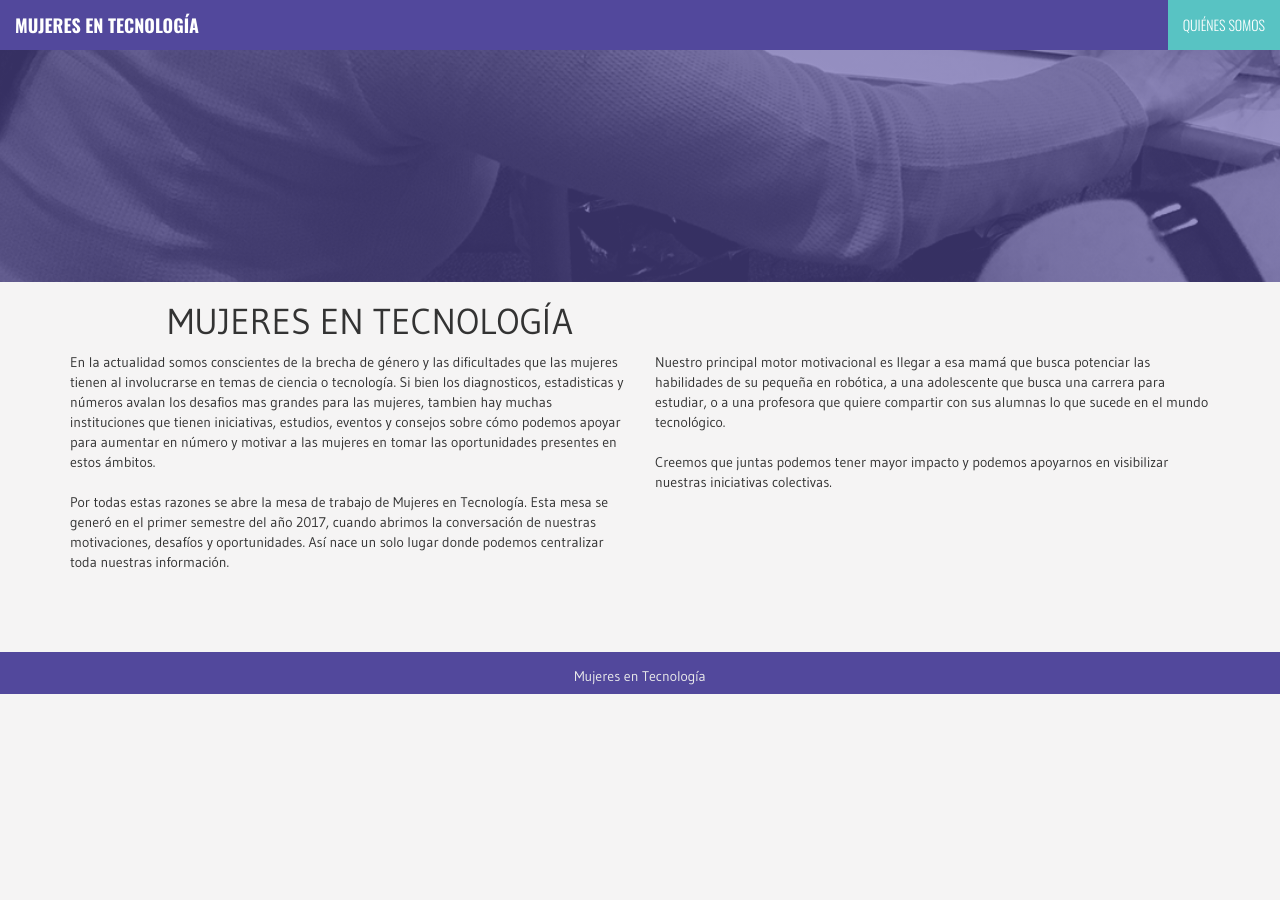
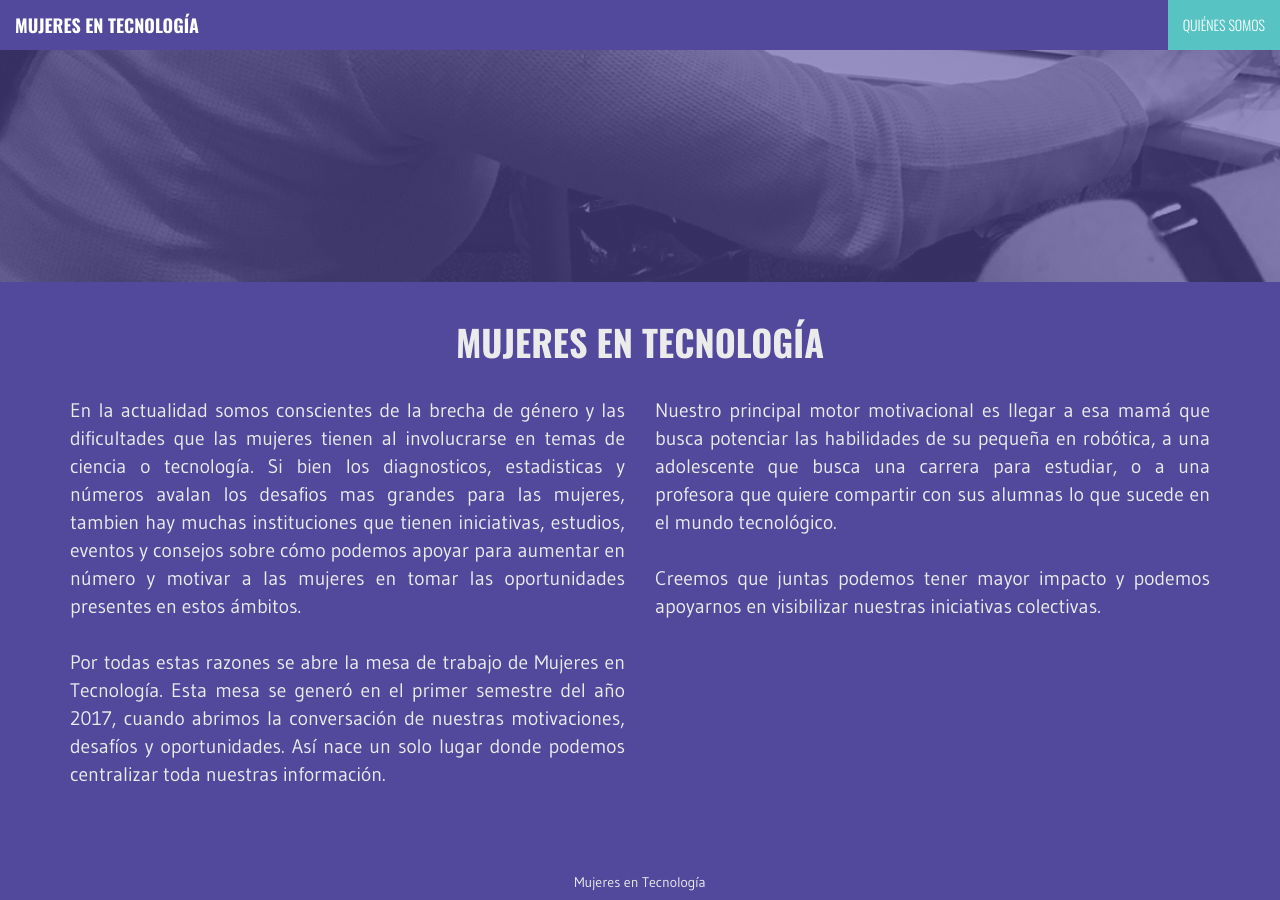
Before and after one commit to mujeresentecnologia/portal, a Jekyll site: the page built from about.md, in a window 1280 px wide and 900 px high, scrolled down 618 px. Built offline with Jekyll 4.4.1, drawn with Linux system fonts in a browser that asks for light colours; before the commit the page ends 1312 px from its top, so only the background shows below that.

Commit message:
[#29] Apply CSS description section in about page

```diff
--- a/_layouts/about.html
+++ b/_layouts/about.html
@@ -3,18 +3,18 @@
 
 <head>
   {% include head.html %}
+  <link rel="stylesheet" href="assets/css/about.css">
 </head>
 
 <body>
   {% include navbar.html %}
   {% include banner.html %}
+  <section class="dark">
     <div class="container">
       <div class="row">
         <div class="col-xs-10 col-md-10 col-xs-offset-1 col-md-offset-1">
           <h1 id="description_title">
-          <span>
             {{ site.data.static_content[page.layout]["description"]["title"] | strip }}
-          </span>
           </h1>
         </div>
       </div>
@@ -27,6 +27,7 @@
           </div>
       </div>
     </div>
+  </section>
   {% include footer.html %}
 </body>
 
--- a/assets/css/about.css
+++ b/assets/css/about.css
@@ -0,0 +1,18 @@
+h1 {
+  font-family: 'Oswald', sans-serif;
+  font-weight: 700;
+  margin-bottom: 1em;
+  text-align: center;
+}
+
+.dark {
+  background-color: #52489C;
+  color: var(--second-text-color);
+  font-family: 'Gudea', sans-serif;
+  padding: 1em 0 3em 0;
+  font-size: 1.4em;
+}
+
+.dark p {
+  text-align: justify;
+}
--- a/assets/css/home.css
+++ b/assets/css/home.css
@@ -3,7 +3,7 @@ h1 {
   font-weight: 300;
   margin-bottom: 1em;
   text-align: center;
-  color: var(--title-color);
+  color: var(--title-color-dark);
 }
 
 h1 span {
@@ -12,7 +12,8 @@ h1 span {
 
 .met_logos {
 	margin-top: 2em;
-	text-align: center;
+  text-align: center;
+  padding-bottom: 5em;
 }
 
 .met_logos div {
--- a/assets/css/main.css
+++ b/assets/css/main.css
@@ -7,7 +7,8 @@
 
   --menu-color-lines: #FFFFFF; /*Lineas hamburguesa*/
   --links-color: #FFFFFF; /*Links del menu*/
-  --title-color: #52489C; /*Titulo pagina*/
+  --title-color-dark: #52489C; /*Titulo pagina oscuro*/
+  --title-color-light: #FFFFFF; /*Titulo pagina claro*/
   --text-color: #2F2F2F; /*Parrafo*/
   --second-text-color: #EBEBEB; /*Letra footer*/
   --warning-link-text: #FFB6C1; /**/
@@ -19,7 +20,7 @@ html {
 }
 
 body {
-   margin:0 0 8em 0;
+   margin:0 0 3em 0;
    height:100%;
    font-family: 'Gudea', sans-serif;
    background-color: var(--page-color-background);
```
Lines whose indentation alone changed are shown as unchanged.
